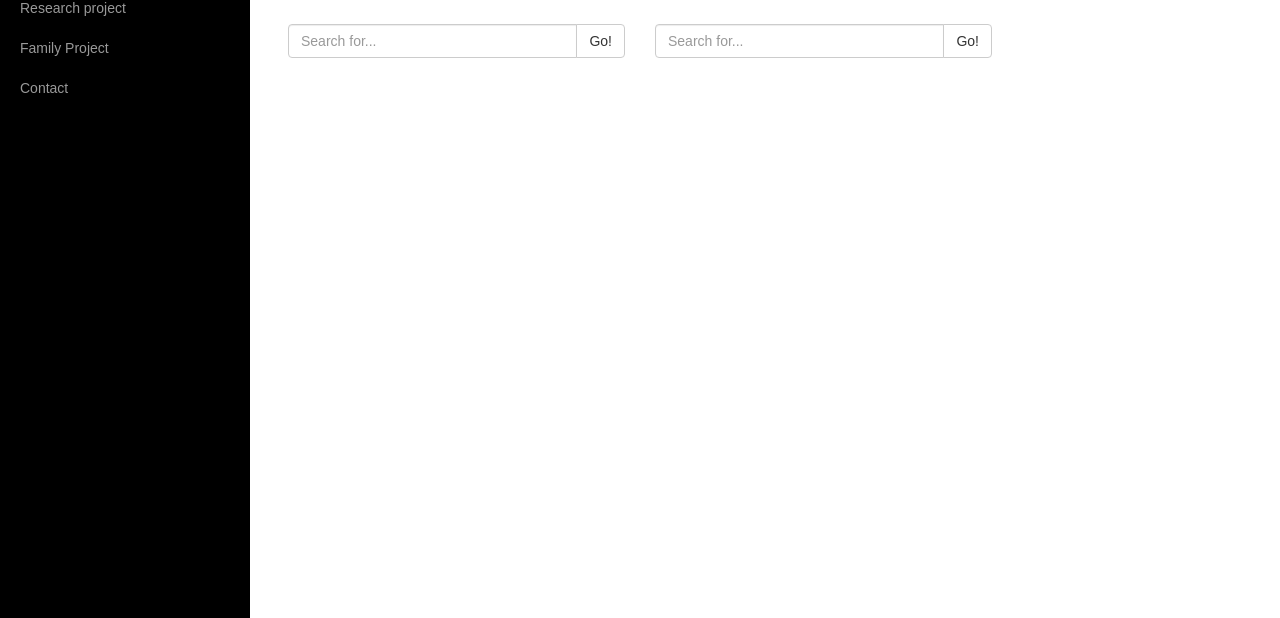
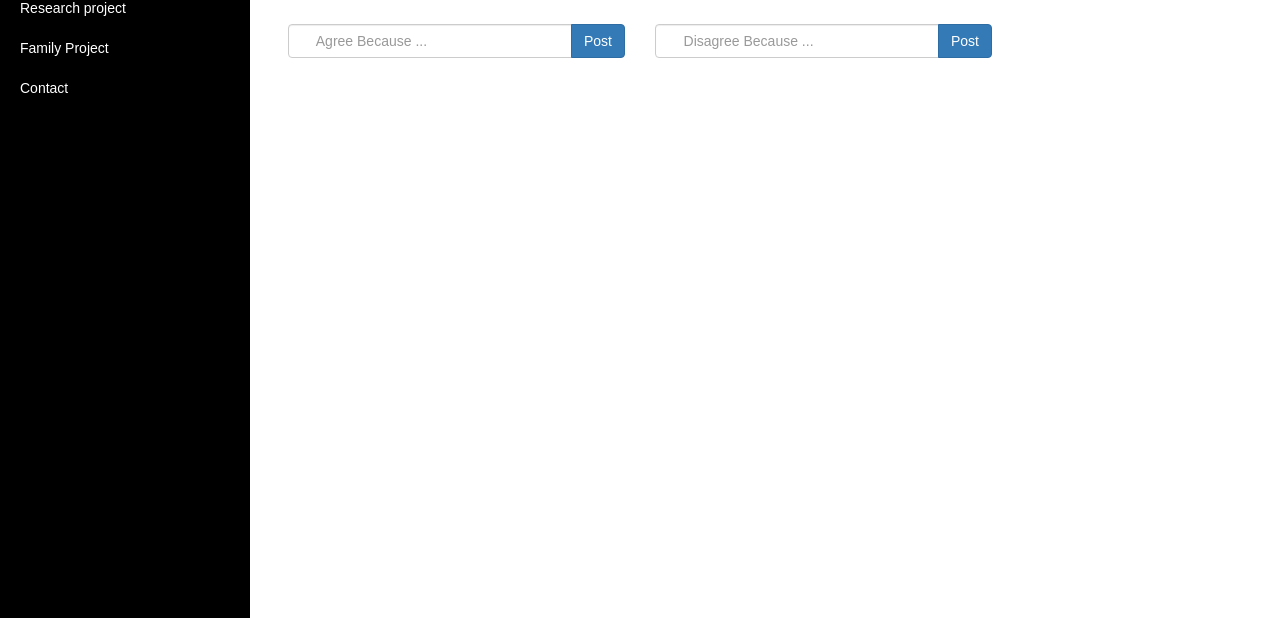
Before and after one commit to ChakriV-zz/Lite_Lab, a plain HTML site: page Agree_Disagree.html in a window 1280 px wide. Shown: the part 182-800 px from the top of the page. Drawn offline with nearby package versions, Linux system fonts and the light colour scheme.

Commit message:
Cahnges in background

```diff
--- a/Agree_Disagree.html
+++ b/Agree_Disagree.html
@@ -39,17 +39,17 @@
     <div class="row">
         <div class="col-lg-6">
             <div class="input-group">
-                <input type="text" class="form-control" placeholder="Search for...">
+                <input type="text" class="form-control" placeholder="    Agree Because ...">
       <span class="input-group-btn">
-        <button class="btn btn-default" type="button">Go!</button>
+        <button class="btn btn-primary" type="button"> Post</button>
       </span>
             </div><!-- /input-group -->
         </div><!-- /.col-lg-6 -->
         <div class="col-lg-6">
             <div class="input-group">
-                <input type="text" class="form-control" placeholder="Search for...">
+                <input type="text" class="form-control" placeholder="    Disagree Because ...">
       <span class="input-group-btn">
-        <button class="btn btn-default" type="button">Go!</button>
+        <button class="btn btn-primary" type="button"> Post </button>
       </span>
             </div><!-- /input-group -->
         </div><!-- /.col-lg-6 -->
--- a/css/style.css
+++ b/css/style.css
@@ -1,9 +1,3 @@
-.logo{
-    width: 40%;
-    box-shadow: 10px 10px 10px 5px #fdffea;
-    margin-top: 1%;
-    border-radius: 5px;
-}
 
 body{
     background-size: 100%;
@@ -130,12 +124,12 @@ body{
 .sidebar-nav li a {
     display: block;
     text-decoration: none;
-    color: #999999;
+    color: #ffffff;
 }
 
 .sidebar-nav li a:hover {
     text-decoration: none;
-    color: #fff;
+    color: #526aff;
     background: rgba(255,255,255,0.2);
 }
 
```
